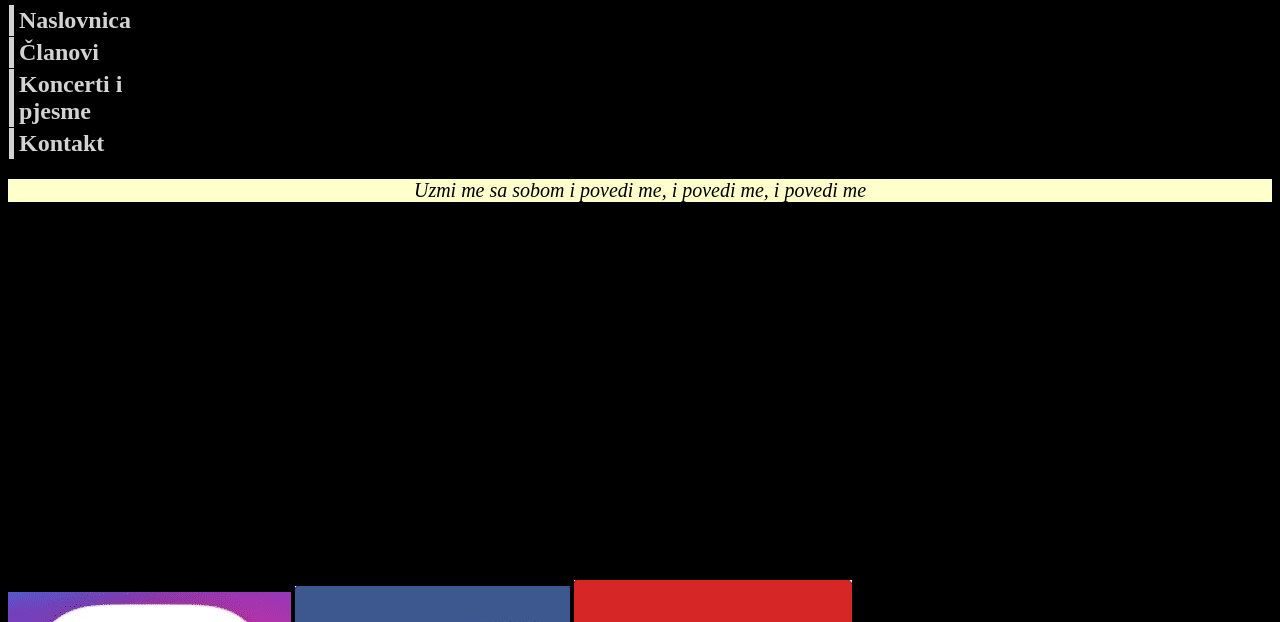
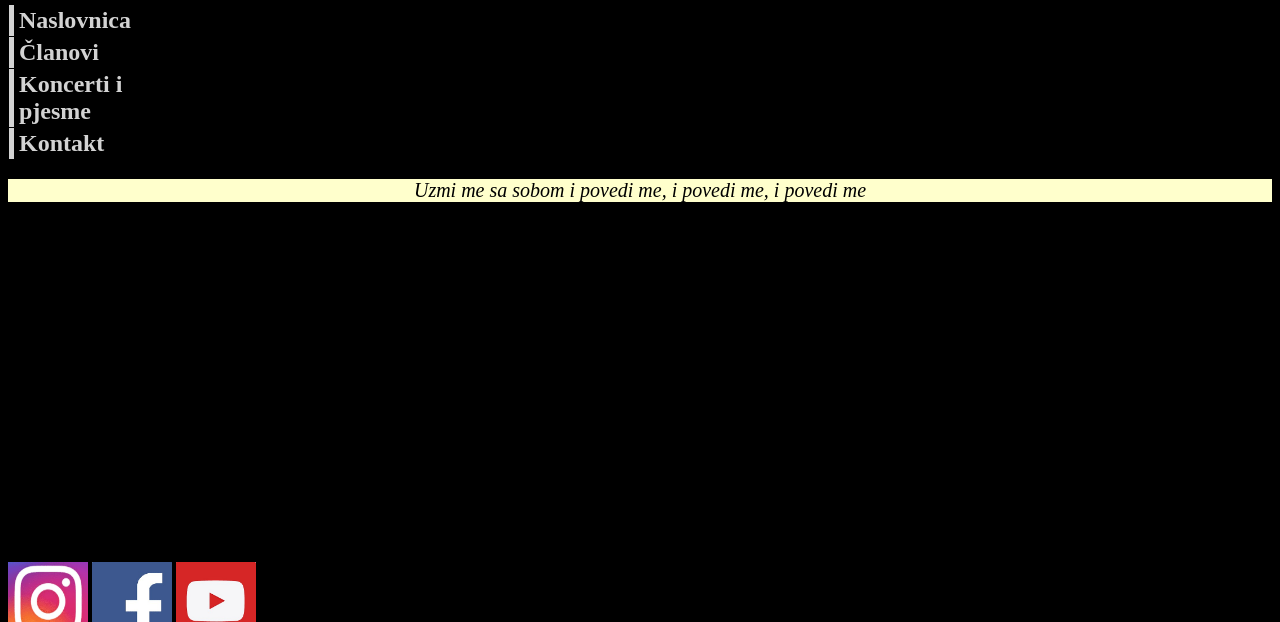
Before and after one commit to zanakl/bend, a plain HTML site: page index.html in a window 1280 px wide. Shown: the part 62-684 px from the top of the page. Drawn offline with Linux system fonts and the light colour scheme.

Commit message:
Add files via upload

```diff
--- a/index.html
+++ b/index.html
@@ -16,15 +16,15 @@
 
       <p class="citat">Uzmi me sa sobom i povedi me, i povedi me, i povedi me</p>
 
-      <br><a href="https://www.instagram.com/juricapadjenaerodrom/?hl=hr">
-        <img src="ins.jpg">
+      <a href="https://www.instagram.com/juricapadjenaerodrom/?hl=hr">
+        <img src="ins.jpg" width="80" height="80">
       </a>
       <a href="https://www.facebook.com/pg/GrupaAerodrom/about/">
-        <img src="fej.jpg">
+        <img src="fej.jpg"width="80" height="80">
       </a>
       <a href="https://www.youtube.com/AerodromTV">
-        <img src="juu.jpg">
-      </a> </br>
+        <img src="juu.jpg"width="80" height="80">
+      </a>
 
 
 
```
